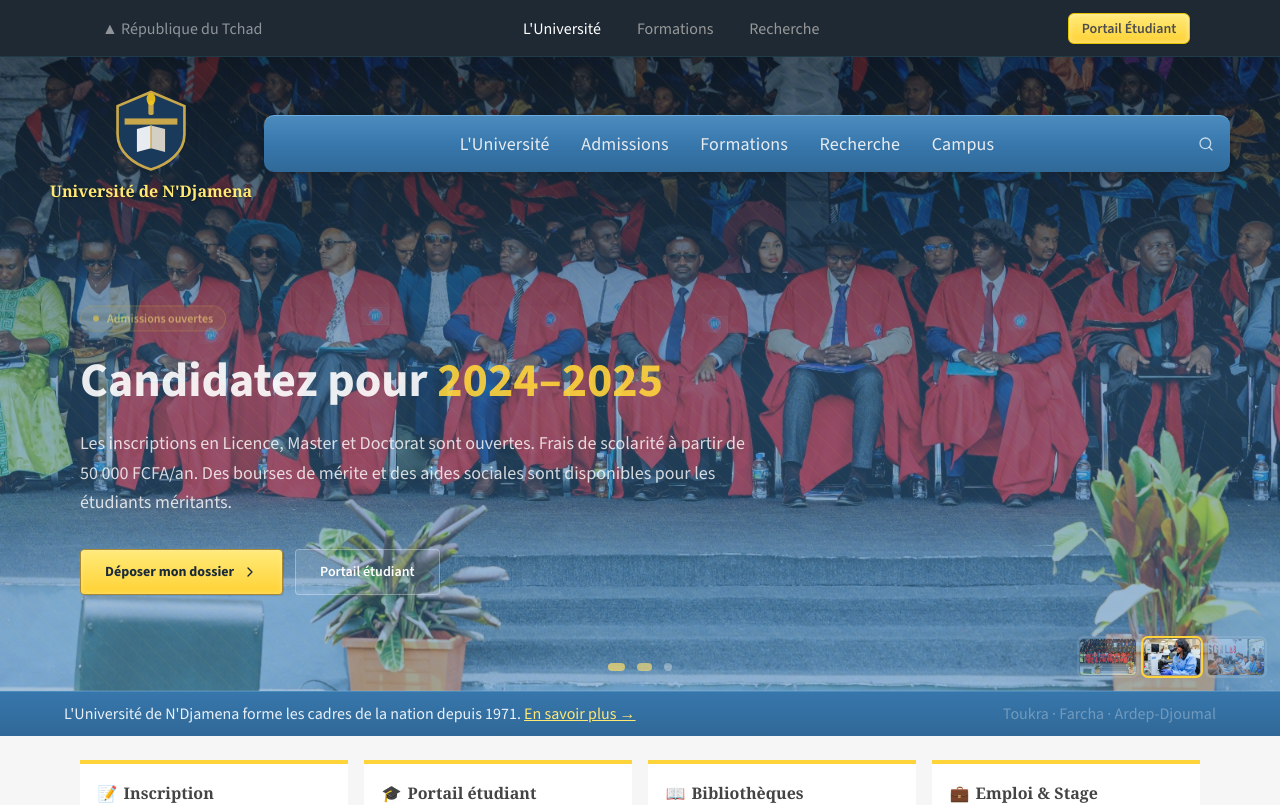
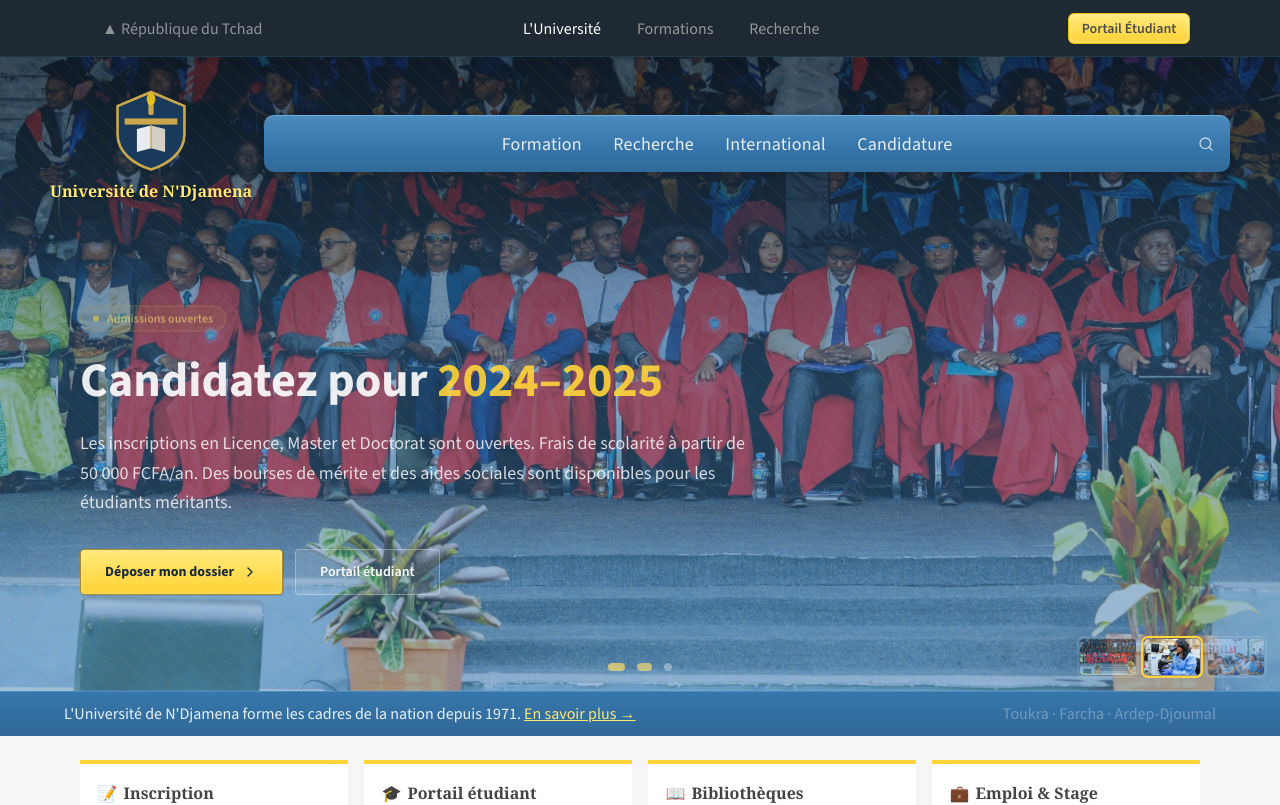
Before and after one commit to Barya696/universite-ndjamena-official-web, a React (Vite) app in the folder frontend/: page / in a window 1280 px wide. Shown: the top 805 px of the page. Built offline with nearby package versions, Linux system fonts and the light colour scheme.

Commit message:
TopBarDropdown for Top subnav item

```diff
--- a/frontend/src/app/MainLayout.tsx
+++ b/frontend/src/app/MainLayout.tsx
@@ -11,29 +11,7 @@
 
 const NAV_ITEMS: NavItem[] = [
   {
-    label: "L'Université",
-    href: "#",
-    links: [
-      { label: "Histoire & Mission" },
-      { label: "Mot du Recteur" },
-      { label: "Gouvernance" },
-      { label: "Chiffres clés" },
-      { label: "Partenariats" },
-    ],
-  },
-  {
-    label: "Admissions",
-    href: "#",
-    links: [
-      { label: "Conditions d'accès" },
-      { label: "Inscription en ligne" },
-      { label: "Frais de scolarité" },
-      { label: "Bourses & aides" },
-      { label: "Calendrier académique" },
-    ],
-  },
-  {
-    label: "Formations",
+    label: "Formation",
     href: "#",
     links: [
       { label: "Droit & Sciences Politiques" },
@@ -41,6 +19,7 @@
       { label: "Sciences Exactes & Appliquées" },
       { label: "Sciences de la Santé" },
       { label: "Sciences Économiques & Gestion" },
+      { label: "Éducation & Formation" },
     ],
   },
   {
@@ -50,17 +29,28 @@
       { label: "Laboratoires & centres" },
       { label: "Publications" },
       { label: "Appels à projets" },
-      { label: "Coopération internationale" },
+      { label: "Axes de recherche" },
     ],
   },
   {
-    label: "Campus",
+    label: "International",
     href: "#",
     links: [
-      { label: "Vie estudiantine" },
-      { label: "Bibliothèques" },
-      { label: "Résidences" },
-      { label: "Actualités" },
+      { label: "Partenariats internationaux" },
+      { label: "Programmes d'échange" },
+      { label: "Coopération & doubles diplômes" },
+      { label: "Étudiants internationaux" },
+    ],
+  },
+  {
+    label: "Candidature",
+    href: "#",
+    links: [
+      { label: "Conditions d'accès" },
+      { label: "Inscription en ligne" },
+      { label: "Frais de scolarité" },
+      { label: "Bourses & aides" },
+      { label: "Calendrier académique" },
     ],
   },
 ];
@@ -116,6 +106,99 @@
   padding: T1.topBarPadding,
   color: active ? BRAND.nav.topBarLinkActive : BRAND.nav.topBarLink,
 });
+
+const TOPBAR_NAV_ITEMS: NavItem[] = [
+  {
+    label: "L'Université",
+    href: "#",
+    links: [
+      { label: "Histoire & Mission" },
+      { label: "Mot du Recteur" },
+      { label: "Gouvernance" },
+      { label: "Chiffres clés" },
+      { label: "Partenariats" },
+    ],
+  },
+  {
+    label: "Formations",
+    href: "#",
+    links: [
+      { label: "Droit & Sciences Politiques" },
+      { label: "Lettres & Sciences Humaines" },
+      { label: "Sciences Exactes & Appliquées" },
+      { label: "Sciences de la Santé" },
+      { label: "Sciences Économiques & Gestion" },
+      { label: "Éducation & Formation" },
+    ],
+  },
+  {
+    label: "Recherche",
+    href: "#",
+    links: [
+      { label: "Laboratoires & centres" },
+      { label: "Publications" },
+      { label: "Appels à projets" },
+      { label: "Coopération internationale" },
+      { label: "Axes de recherche" },
+    ],
+  },
+];
+
+function TopBarDropdown({
+  item,
+  active,
+}: {
+  item: NavItem;
+  active?: boolean;
+}) {
+  return (
+    <div className="relative group flex items-center">
+      <a
+        href={item.href}
+        className="block whitespace-nowrap transition-colors duration-200 hover:text-white"
+        style={topBarLinkStyle(active)}
+      >
+        {item.label}
+      </a>
+
+      <div className="absolute left-0 top-full pt-1 opacity-0 invisible group-hover:opacity-100 group-hover:visible transition-opacity duration-150 z-50">
+        <div
+          className="min-w-[14em] border-t rounded-b overflow-hidden"
+          style={{
+            background: BRAND.nav.dropdownBg,
+            borderTopColor: BRAND.nav.dropdownBorder,
+            boxShadow: "0 0.5em 0.5em rgba(0,0,0,0.25)",
+          }}
+        >
+          {item.links?.map((link, idx) => (
+            <a
+              key={link.label}
+              href={link.href ?? "#"}
+              className="block whitespace-nowrap transition-colors"
+              style={{
+                ...tier2LinkStyle,
+                borderTop:
+                  idx === 0
+                    ? "none"
+                    : `1px solid ${BRAND.nav.dropdownBorder}`,
+              }}
+              onMouseEnter={(e) => {
+                e.currentTarget.style.background = "rgba(255,255,255,0.35)";
+                e.currentTarget.style.color = BRAND.nav.dropdownLinkActive;
+              }}
+              onMouseLeave={(e) => {
+                e.currentTarget.style.background = "transparent";
+                e.currentTarget.style.color = BRAND.nav.dropdownLink;
+              }}
+            >
+              {link.label}
+            </a>
+          ))}
+        </div>
+      </div>
+    </div>
+  );
+}
 
 function NavDropdown({ item }: { item: NavItem }) {
   return (
@@ -407,15 +490,9 @@
               </div>
 
               <div className="flex-1 flex items-center justify-center gap-1 md:gap-3 flex-wrap">
-                <a href="#" className="transition-colors duration-200 hover:text-white" style={topBarLinkStyle(true)}>
-                  L'Université
-                </a>
-                <a href="#" className="transition-colors duration-200 hover:text-white" style={topBarLinkStyle()}>
-                  Formations
-                </a>
-                <a href="#" className="transition-colors duration-200 hover:text-white" style={topBarLinkStyle()}>
-                  Recherche
-                </a>
+                {TOPBAR_NAV_ITEMS.map((item, i) => (
+                  <TopBarDropdown key={item.label} item={item} active={i === 0} />
+                ))}
               </div>
 
               {isStudentPortal ? (
```
